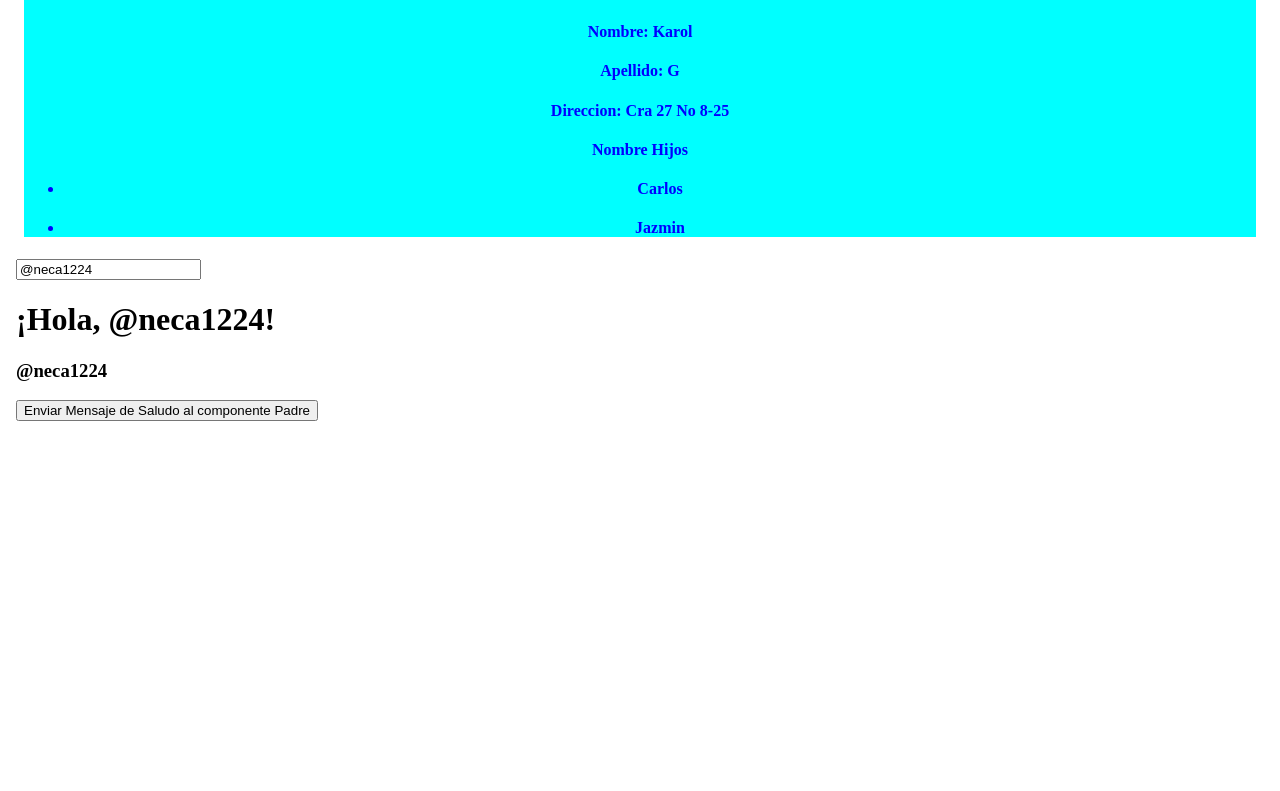
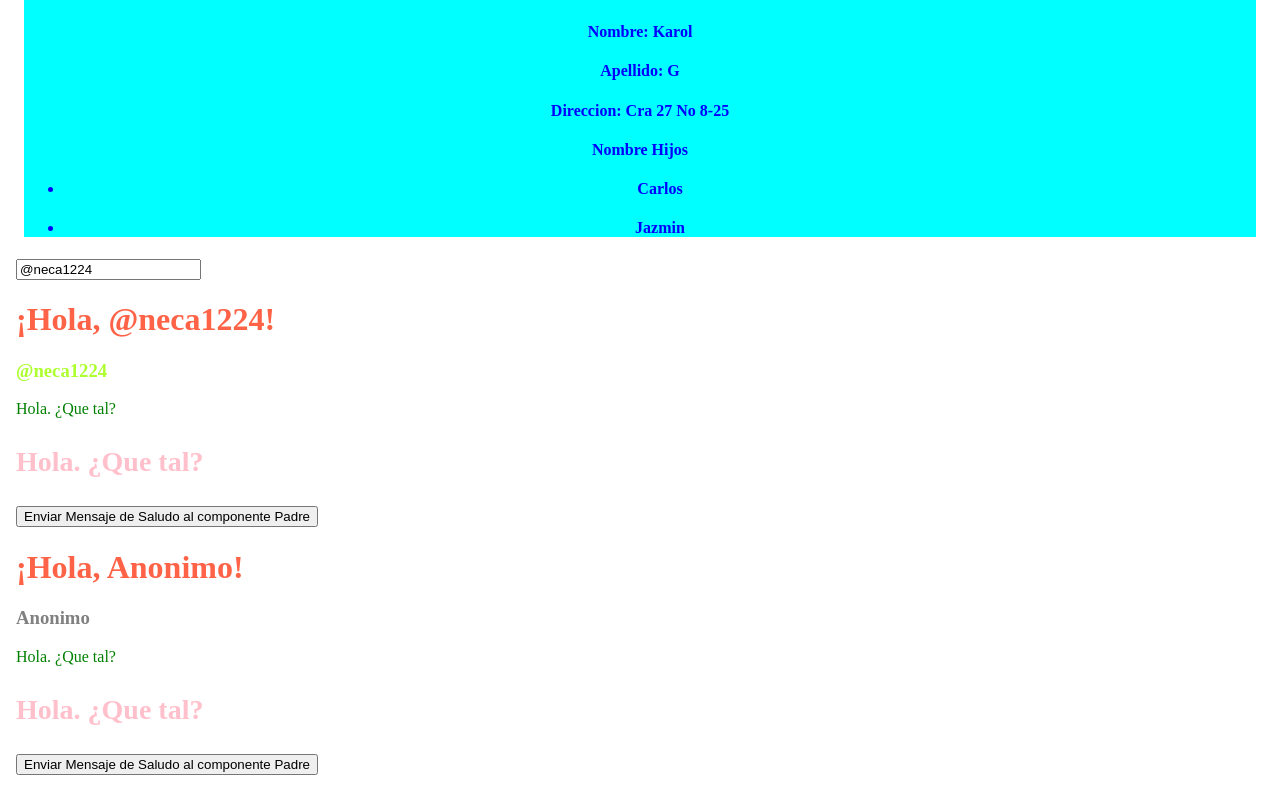
Before and after one commit to neca1224/angularBasic, an Angular app: page / in a window 1280 px wide. Shown: the part 2642-3433 px from the top of the page. Before the commit the page ends 3071 px from the top, so only its background shows below. Built offline with nearby package versions, Linux system fonts and the light colour scheme.

Commit message:
Uso de componentes

```diff
--- a/src/app/app.component.html
+++ b/src/app/app.component.html
@@ -26,6 +26,7 @@
 <!--Input para trabajar NgModel-->
   <input type="text" placeholder="Nombre del Usuario" [(ngModel)]="usuario"/>
   <app-saludo [nombre]="usuario" (mensajeEmitter)="recibirMensajeDelHijo($event)"></app-saludo>
+  <app-saludo (mensajeEmitter)="recibirMensajeDelHijo($event)"></app-saludo>
 
 </body>
 </html>
--- a/src/app/components/saludo/saludo.component.css
+++ b/src/app/components/saludo/saludo.component.css
@@ -0,0 +1,10 @@
+h1{
+    color: tomato;
+}
+.anonimo{
+    color: gray;
+}
+
+.saludo{
+    color: greenyellow;
+}
--- a/src/app/components/saludo/saludo.component.html
+++ b/src/app/components/saludo/saludo.component.html
@@ -1,7 +1,15 @@
 <h1>¡Hola, {{nombre}}!</h1>
 
-<h3 id="usuario" [innerText]="nombre">
+<h3 [ngClass]="nombre == 'Anonimo' ? 'anonimo' : 'saludo'" id="usuario" [innerText]="nombre">
     <!--No indicamos nada en las etiquetas, sino que el valor viene definido por la propiedad-->
 </h3>
 
+<p [ngStyle]="{color:'green'}">
+    Hola. ¿Que tal?
+<p>
+
+    <p [ngStyle]="myStyle">
+        Hola. ¿Que tal?
+    <p>
+
 <button id="emit-alerta" (click)="enviarMensajeAlPadre()">Enviar Mensaje de Saludo al componente Padre</button>
--- a/src/app/components/saludo/saludo.component.ts
+++ b/src/app/components/saludo/saludo.component.ts
@@ -10,6 +10,11 @@ export class SaludoComponent implements OnInit, OnDestroy, OnChanges {
  @Input() nombre: string = "Anonimo"
  @Output() mensajeEmitter: EventEmitter<string> = new EventEmitter<string>();
 
+ myStyle: object={
+  color: 'pink',
+  fontSize:'28px',
+  fontWeight:'bold'
+ }
   constructor() { }
 
   ngOnInit(): void {
@@ -18,7 +23,8 @@ export class SaludoComponent implements OnInit, OnDestroy, OnChanges {
   }
 
   ngOnChanges(changes: SimpleChanges): void {
-    console.log("ngOnChanges el componente recibe cambios")
+    console.log("ngOnChanges CAMBIO: Valor anterior", changes['nombre'].previousValue);
+    console.log("ngOnChanges CAMBIO: Valor Nuevo", changes['nombre'].currentValue);
   }
 
   ngOnDestroy(): void {
@@ -32,6 +38,19 @@ export class SaludoComponent implements OnInit, OnDestroy, OnChanges {
  enviarMensajeAlPadre(): void{
   //alert(`¡Hola, ${this.nombre} Alerta generada desde un click de boton`);
   this.mensajeEmitter.emit(`¡Hola, ${this.nombre} Alerta generada desde un click de boton`);
+  }
+
 }
 
-}
+/* Orden del ciclo de vida de los componentes
+* 1. ngOnChanges
+* 2. ngOnInit
+  3. ngAfterContentInit
+  4. ngAfterContentChecked
+  5. ngAfterViewInit
+  6. ngAfterViewChecked
+  7. ngAfterContentChecked
+  8. ngAfterViewChecked
+* 9. ngOnDestroy
+
+*/
```
